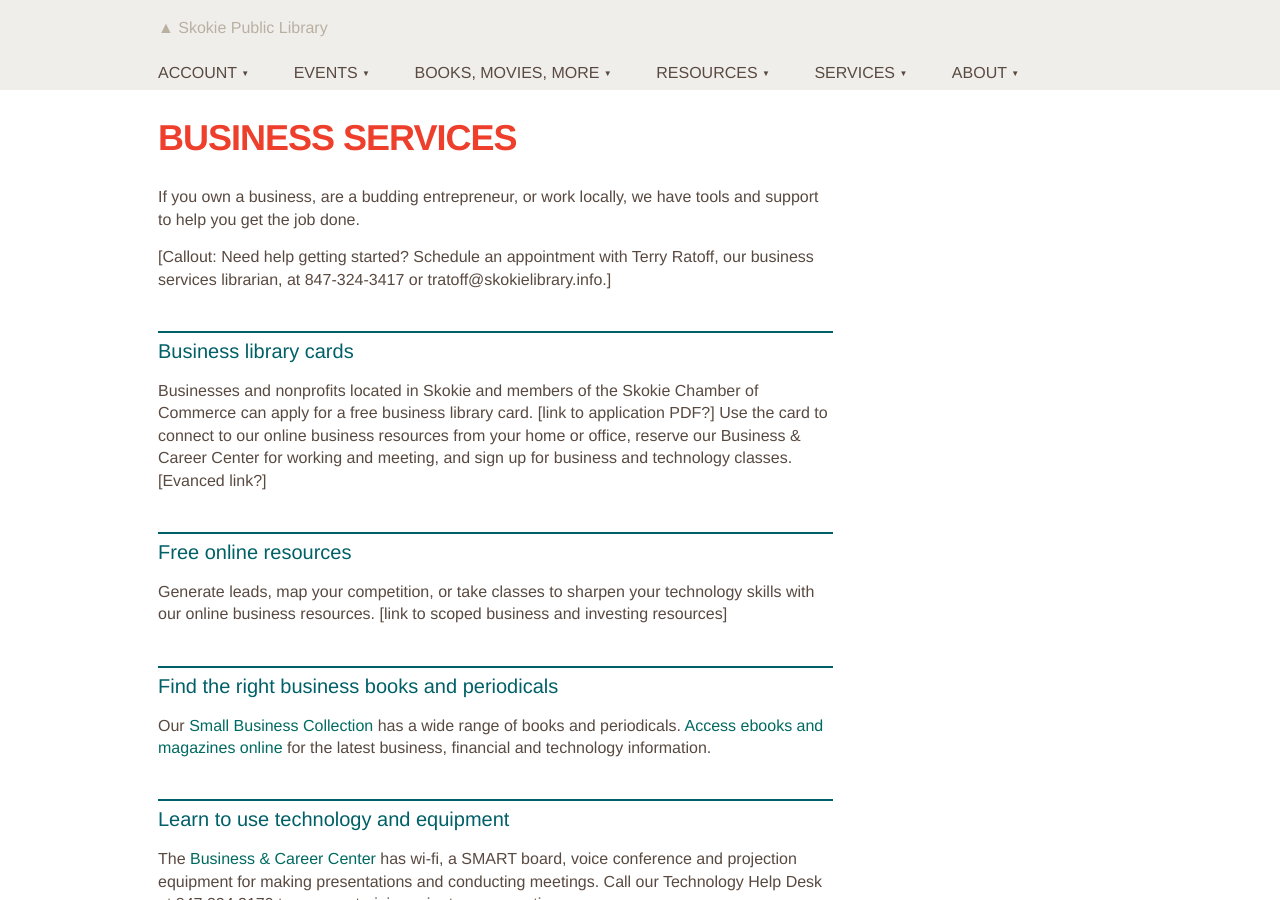
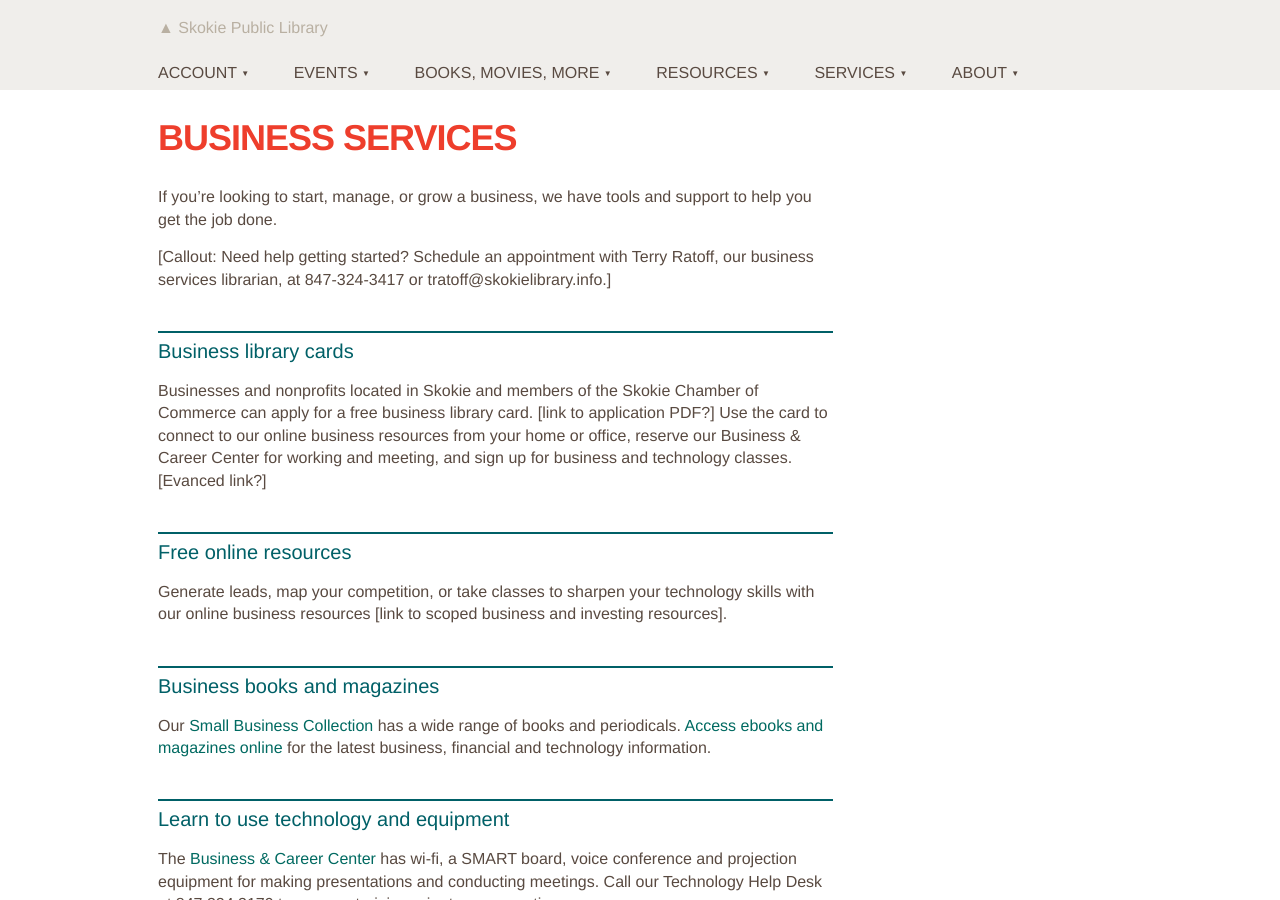
Before and after one commit to skokielibrary/spl-content, a Jekyll site: the page built from _content/terry/services--business-services.markdown, in a window 1280 px wide and 900 px high. Built offline with Jekyll 4.4.1, drawn with Linux system fonts in a browser that asks for light colours.

Commit message:
Updated services--business-services.markdown

```diff
--- a/_content/terry/services--business-services.markdown
+++ b/_content/terry/services--business-services.markdown
@@ -4,7 +4,7 @@ title: Business services
 published: true
 ---
 
-If you own a business, are a budding entrepreneur, or work locally, we have tools and support to help you get the job done.
+If you're looking to start, manage, or grow a business, we have tools and support to help you get the job done.
 
 [Callout: Need help getting started? Schedule an appointment with Terry Ratoff, our business services librarian, at 847-324-3417 or tratoff@skokielibrary.info.]
 
@@ -12,9 +12,9 @@ If you own a business, are a budding entrepreneur, or work locally, we have tool
 Businesses and nonprofits located in Skokie and members of the Skokie Chamber of Commerce can apply for a free business library card. [link to application PDF?]  Use the card to connect to our online business resources from your home or office, reserve our Business & Career Center for working and meeting, and sign up for business and technology classes. [Evanced link?]
 
 ##Free online resources
-Generate leads, map your competition, or take classes to sharpen your technology skills with our online business resources.  [link to scoped business and investing resources]
+Generate leads, map your competition, or take classes to sharpen your technology skills with our online business resources [link to scoped business and investing resources].
 
-##Find the right business books and periodicals
+##Business books and magazines
 Our [Small Business Collection](http://encore.skokielibrary.info/iii/encore/search/C__S%28business%29%20f%3An%20c%3A2%20b%3Azrfb%20l%3Aeng__Orightresult__U?lang=eng&suite=beta) has a wide range of books and periodicals. [Access ebooks and magazines online](link to Safari books, books 24x7, Lexisnexis, factiva, zinio) for the latest business, financial and technology information.
 
 ##Learn to use technology and equipment
```
